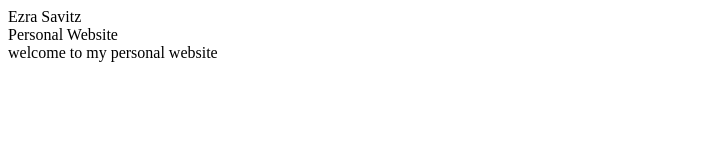
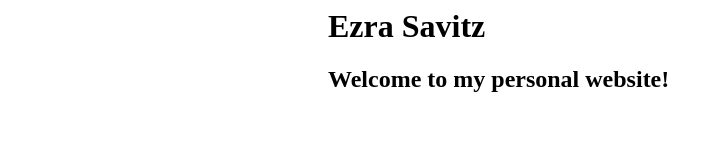
Before and after one commit to esavitz/ezrasavitz.com, a plain HTML site: page index.html in a window 1280 px wide. Shown: the whole page, without its empty margins (0-723 px from the left). Drawn offline with Linux system fonts and the light colour scheme.

Commit message:
set up markdown to html

```diff
--- a/index.html
+++ b/index.html
@@ -1,5 +1,42 @@
-Ezra Savitz
-<br>
-Personal Website
-<br>
-welcome to my personal website
+<!--
+
+    The Personal Website of Ezra Savitz
+    Copyright (C) 2019 Ezra Savitz
+
+    This program is free software: you can redistribute it and/or modify
+    it under the terms of the GNU General Public License as published by
+    the Free Software Foundation, either version 3 of the License, or
+    (at your option) any later version.
+
+    This program is distributed in the hope that it will be useful,
+    but WITHOUT ANY WARRANTY; without even the implied warranty of
+    MERCHANTABILITY or FITNESS FOR A PARTICULAR PURPOSE.  See the
+    GNU General Public License for more details.
+
+    You should have received a copy of the GNU General Public License
+    along with this program.  If not, see <https://www.gnu.org/licenses/>.
+
+-->
+
+<script>
+(function(b, o, i, l, e, r) {
+b.GoogleAnalyticsObject = l;
+b[l] || (b[l] =
+    function() {
+	(b[l].q = b[l].q || []).push(arguments)
+    });
+b[l].l = +new Date;
+e = o.createElement(i);
+r = o.getElementsByTagName(i)[0];
+e.src = 'https://www.google-analytics.com/analytics.js';
+r.parentNode.insertBefore(e, r)
+}(window, document, 'script', 'ga'));
+ga('create', 'UA-136421282-1', 'auto');
+ga('send', 'pageview');
+</script>
+
+<link rel="stylesheet" type="text/css" href="style.css" />
+
+<h1>Ezra Savitz</h1>
+
+<h2>Welcome to my personal website!</h2>
```
Also changed, not shown: 1 other file.
